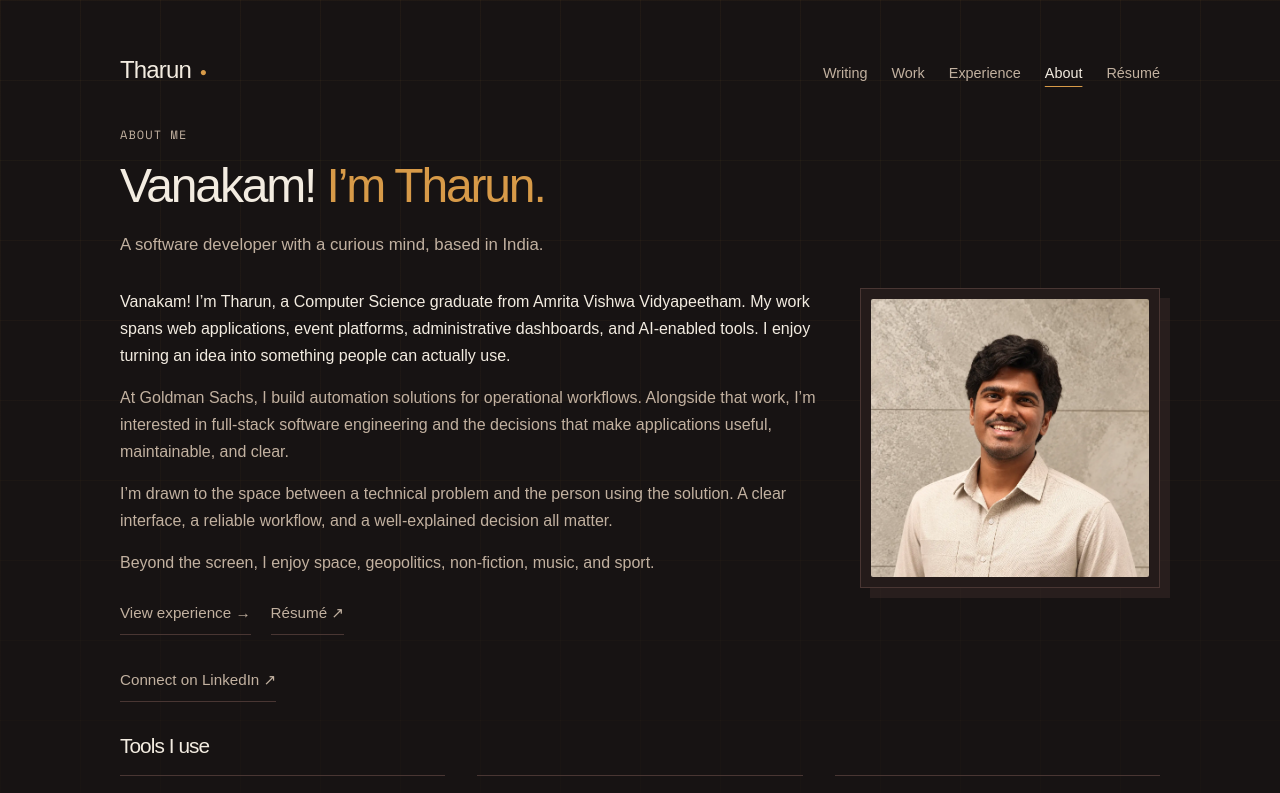
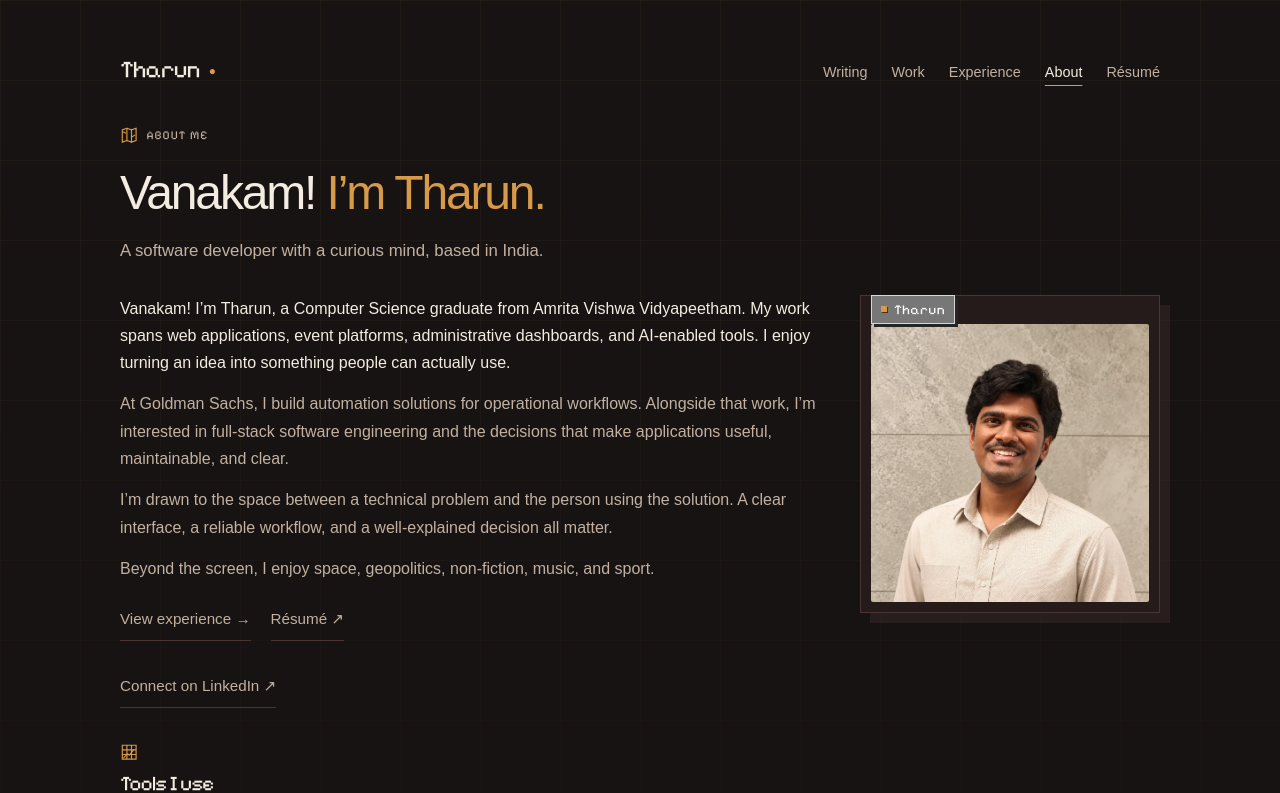
Before and after one commit to TharunKumarrA/Portfolio-v3, a Next.js app: page /about in a window 1280 px wide. Shown: the top 793 px of the page. Built offline with nearby package versions, Linux system fonts and the light colour scheme; no server answers; a web font is replaced by a local one.

Commit message:
Add quiet Minecraft portfolio accents

```diff
--- a/src/app/about/page.js
+++ b/src/app/about/page.js
@@ -2,6 +2,8 @@ import Image from "next/image";
 import Link from "next/link";
 import { Container } from "@/components/layout/Container";
 import { SectionHeading } from "@/components/ui/SectionHeading";
+import { MinecraftAccent } from "@/components/ui/MinecraftAccent";
+import { PlayerNameplate } from "@/components/ui/PlayerNameplate";
 import { profile } from "@/content/profile";
 import { pageMetadata } from "@/lib/site";
 export const metadata = pageMetadata(
@@ -13,7 +15,7 @@ export default function About() {
   return (
     <Container className="about-refined">
       <div className="page-intro">
-        <p className="eyebrow">About me</p>
+        <p className="eyebrow eyebrow-with-accent"><MinecraftAccent icon="map" decorative />About me</p>
         <h1>Vanakam! <span className="accent">I’m Tharun.</span></h1>
         <p className="lead">A software developer with a curious mind, based in India.</p>
       </div>
@@ -36,6 +38,7 @@ export default function About() {
           </a>
         </div>
         <div className="portrait-frame">
+        <PlayerNameplate displayName="Tharun" />
         <Image
           className="about-photo"
           src="/images/tharun.webp"
@@ -50,6 +53,7 @@ export default function About() {
         <SectionHeading
           title="Tools I use"
           id="skills-heading"
+          icon="crafting"
         />
         <div className="skills-grid">
           {profile.skills.map((s) => (
@@ -68,6 +72,7 @@ export default function About() {
         <SectionHeading
           title="Education"
           id="education-heading"
+          icon="book"
         />
         {profile.education.map((e) => (
           <div className="education-row" key={e.school}>
@@ -83,6 +88,7 @@ export default function About() {
         <SectionHeading
           title="Outside work"
           id="interests-heading"
+          icon="compass"
         />
         <ul className="interests-list">
           {profile.interests.map((i) => (
--- a/src/app/experience/page.js
+++ b/src/app/experience/page.js
@@ -2,6 +2,7 @@ import { Container } from "@/components/layout/Container";
 import { ExperienceList } from "@/features/experience/ExperienceList";
 import { experiences } from "@/content/experiences";
 import { pageMetadata } from "@/lib/site";
+import { MinecraftAccent } from "@/components/ui/MinecraftAccent";
 export const metadata = pageMetadata(
   "Experience",
   "Professional development, practical automation, and technical leadership.",
@@ -11,6 +12,7 @@ export default function Experience() {
   return (
     <Container>
       <div className="page-intro">
+        <p className="eyebrow eyebrow-with-accent"><MinecraftAccent icon="compass" decorative />Experience</p>
         <h1>My <span className="accent">experience.</span></h1>
         <p className="lead">
           From full-stack development and festival platforms to improving
--- a/src/app/globals.css
+++ b/src/app/globals.css
@@ -82,6 +82,38 @@ img {
   letter-spacing: 0.09em;
   text-transform: uppercase;
   color: var(--muted);
+}
+.pixel-label,
+.eyebrow-with-accent,
+.section-heading-icon + h2,
+.directory-columns h2 {
+  font-family: var(--font-pixelify), var(--font-space-mono), monospace;
+}
+.eyebrow-with-accent {
+  display: inline-flex;
+  align-items: center;
+  gap: 0.5rem;
+}
+.minecraft-accent {
+  display: inline-grid;
+  place-items: center;
+  width: 1.15rem;
+  height: 1.15rem;
+  flex: 0 0 auto;
+  color: var(--accent);
+  vertical-align: -0.16em;
+  transition: transform 140ms steps(2, end), filter 140ms steps(2, end);
+}
+.minecraft-accent svg {
+  display: block;
+  width: 100%;
+  height: 100%;
+}
+a:hover .minecraft-accent,
+a:focus-visible .minecraft-accent,
+.section-heading:hover .section-heading-icon {
+  transform: translate(2px, -2px);
+  filter: drop-shadow(2px 2px 0 var(--line));
 }
 .text-link {
   display: inline-flex;
@@ -188,6 +220,11 @@ img {
 .nav-list a:hover,
 .nav-list a[aria-current] {
   color: var(--ink);
+}
+.nav-list a:hover,
+.nav-list a:focus-visible {
+  font-family: var(--font-pixelify), var(--font-space-mono), monospace;
+  text-shadow: 1px 1px 0 var(--line);
 }
 .nav-list a[aria-current] {
   text-decoration: underline;
@@ -310,6 +347,9 @@ img {
 .section-heading h2 {
   font-size: clamp(1.8rem, 3.5vw, 2.7rem);
   margin-top: 0.9rem;
+}
+.section-heading-icon {
+  margin-bottom: 0.65rem;
 }
 .selected-projects {
   display: grid;
@@ -1062,6 +1102,7 @@ img {
 .directory-header h1 {
   font-size: 1.5rem;
   letter-spacing: -.035em;
+  font-family: var(--font-pixelify), var(--font-space-mono), monospace;
 }
 .directory-accent {
   color: var(--accent);
@@ -1130,7 +1171,7 @@ body::before {
   mask-image: linear-gradient(to bottom, #000, rgba(0,0,0,.3));
 }
 .container-shell { max-width: 1040px; }
-.directory-name { font-size: 1.5rem; letter-spacing: -.035em; line-height: 1.2; }
+.directory-name { font-family: var(--font-pixelify), var(--font-space-mono), monospace; font-size: 1.5rem; letter-spacing: -.035em; line-height: 1.2; }
 .directory-header .nav-list { gap: 1.5rem; }
 .directory-header .nav-list a { padding: 0; color: var(--muted); }
 .directory-header .nav-list a:hover { color: var(--accent); }
@@ -1190,6 +1231,7 @@ a:hover { color: var(--accent); }
 .directory-columns { gap: 3rem; padding-top: 2rem; border-top: 1px solid var(--line); }
 .directory-columns section + section { padding-left: 3rem; border-left: 1px solid var(--line); }
 .directory-columns h2 { font-size: 1.5rem; }
+.directory-columns h2 .minecraft-accent { margin-right: 0.45rem; }
 .directory-list li + li { padding-top: 1.3rem; margin-top: 1.3rem; border-top: 1px solid rgba(215,154,72,.12); }
 .writing-years { display: flex; flex-wrap: wrap; gap: 1.5rem; margin-bottom: 2rem; }
 .writing-years a { font-family: var(--font-space-mono), monospace; font-size: .9rem; border-bottom: 1px solid var(--line); padding-block: .5rem; }
@@ -1236,8 +1278,32 @@ a:hover { color: var(--accent); }
 .about-refined .skill-group h3 { color: var(--ink); font-size: 1.05rem; margin-bottom: .5rem; }
 .about-refined .education-row { padding-block: 1rem; }
 .about-refined .education-row h3 { font-size: 1.1rem; }
-.portrait-frame { position: relative; padding: 10px; border: 1px solid var(--line); background: var(--surface); box-shadow: 10px 10px 0 rgba(73,54,51,.35); overflow: hidden; }
+.portrait-frame { position: relative; padding: 10px; padding-top: 28px; border: 1px solid var(--line); background: var(--surface); box-shadow: 10px 10px 0 rgba(73,54,51,.35); overflow: visible; }
 .portrait-frame .about-photo { display: block; width: 100%; max-width: none; filter: none; }
+.player-nameplate {
+  position: absolute;
+  z-index: 1;
+  top: -1px;
+  left: 10px;
+  display: inline-flex;
+  align-items: center;
+  gap: 0.45rem;
+  min-height: 25px;
+  padding: 0.15rem 0.55rem;
+  border: 1px solid #d7d7d7;
+  background: #777;
+  color: #fff;
+  font-family: var(--font-pixelify), var(--font-space-mono), monospace;
+  font-size: 0.85rem;
+  letter-spacing: 0.04em;
+  box-shadow: 3px 3px 0 #252525;
+}
+.player-status {
+  width: 6px;
+  height: 6px;
+  background: var(--accent);
+  box-shadow: 1px 1px 0 #4c3217;
+}
 .resume-simple { max-width: 850px; }
 .resume-simple .page-intro { padding-block: 3rem 2rem; }
 .resume-simple .page-intro h1 { font-size: 2.5rem; }
--- a/src/app/layout.js
+++ b/src/app/layout.js
@@ -17,6 +17,14 @@ const rubik = localFont({
     { path: "../../public/fonts/rubik-bold.woff2", weight: "700" },
   ],
   variable: "--font-rubik",
+  display: "swap",
+});
+const pixel = localFont({
+  src: [
+    { path: "../../public/fonts/pixelify-sans-regular.ttf", weight: "400" },
+    { path: "../../public/fonts/pixelify-sans-semibold.ttf", weight: "600" },
+  ],
+  variable: "--font-pixelify",
   display: "swap",
 });
 const origin = getSiteOrigin();
@@ -42,7 +50,7 @@ export const viewport = { themeColor: "#171313" };
 export default function RootLayout({ children }) {
   return (
     <html lang="en">
-      <body className={`${mono.variable} ${rubik.variable} font-body`}>
+      <body className={`${mono.variable} ${rubik.variable} ${pixel.variable} font-body`}>
         <a className="skip-link" href="#main">
           Skip to content
         </a>
--- a/src/app/writing/page.js
+++ b/src/app/writing/page.js
@@ -3,10 +3,11 @@ import { Container } from '@/components/layout/Container';
 import { PostList } from '@/features/blog/PostList';
 import { getPublishedPosts } from '@/features/blog/posts';
 import { getSiteOrigin, pageMetadata } from '@/lib/site';
+import { MinecraftAccent } from '@/components/ui/MinecraftAccent';
 export const metadata = pageMetadata('Writing', 'Essays and notes on software, systems, and things I’m trying to understand.', '/writing');
 export default async function WritingPage() {
   const posts = await getPublishedPosts();
-  return <Container><header className="page-intro"><p className="eyebrow">Essays & notes</p><h1>Writing<span className="accent">, and life.</span></h1><p className="lead">Software, systems, and things I’m trying to understand. A growing archive of ideas, without a fixed category.</p>
+  return <Container><header className="page-intro"><p className="eyebrow eyebrow-with-accent"><MinecraftAccent icon="book" decorative />Essays & notes</p><h1>Writing<span className="accent">, and life.</span></h1><p className="lead">Software, systems, and things I’m trying to understand. A growing archive of ideas, without a fixed category.</p>
     {getSiteOrigin() && <Link className="text-link" href="/rss.xml">Subscribe via RSS</Link>}
   </header><PostList posts={posts} /></Container>;
 }
--- /dev/null
+++ b/src/components/ui/MinecraftAccent.jsx
@@ -0,0 +1,42 @@
+const iconPaths = {
+  compass: (
+    <>
+      <path d="M12 2v3M12 19v3M2 12h3M19 12h3" />
+      <path d="m15.5 8.5-2.1 4.8-4.8 2.1 2.1-4.8 4.8-2.1Z" />
+      <path d="M5 5h2v2H5zM17 5h2v2h-2zM5 17h2v2H5zM17 17h2v2h-2z" />
+    </>
+  ),
+  book: (
+    <>
+      <path d="M3 5.5c3.2-1.2 5.6-.7 9 1.1v12.3c-3.4-1.8-5.8-2.3-9-1.1V5.5Z" />
+      <path d="M21 5.5c-3.2-1.2-5.6-.7-9 1.1v12.3c3.4-1.8 5.8-2.3 9-1.1V5.5Z" />
+      <path d="M6 9h3M15 9h3" />
+    </>
+  ),
+  map: (
+    <>
+      <path d="m3 5 6-2 6 2 6-2v16l-6 2-6-2-6 2V5Z" />
+      <path d="M9 3v16M15 5v16" />
+      <path d="m5 8 2 1m9 5 3-2" />
+    </>
+  ),
+  crafting: (
+    <>
+      <path d="M3 3h18v18H3zM9 3v18M15 3v18M3 9h18M3 15h18" />
+      <path d="m5 19 5-5 2 2 6-7" />
+    </>
+  ),
+};
+
+/** A small, original pixel-line accent for page-level labels and links. */
+export function MinecraftAccent({ icon = "compass", label, decorative = false, className = "" }) {
+  const accessible = decorative || !label ? { "aria-hidden": true } : { role: "img", "aria-label": label };
+
+  return (
+    <span className={`minecraft-accent ${className}`.trim()} {...accessible}>
+      <svg viewBox="0 0 24 24" fill="none" stroke="currentColor" strokeWidth="1.5" strokeLinecap="square" strokeLinejoin="miter">
+        {iconPaths[icon] || iconPaths.compass}
+      </svg>
+    </span>
+  );
+}
--- /dev/null
+++ b/src/components/ui/PlayerNameplate.jsx
@@ -0,0 +1,9 @@
+/** A compact player-card-inspired label; it intentionally contains no game stats. */
+export function PlayerNameplate({ displayName, status = true }) {
+  return (
+    <div className="player-nameplate">
+      {status && <span className="player-status" aria-label="Available" />}
+      <span>{displayName}</span>
+    </div>
+  );
+}
--- a/src/components/ui/SectionHeading.jsx
+++ b/src/components/ui/SectionHeading.jsx
@@ -1,8 +1,11 @@
-export function SectionHeading({ number, title, children, id }) {
+import { MinecraftAccent } from "./MinecraftAccent";
+
+export function SectionHeading({ number, title, children, id, icon }) {
   return (
     <div className="section-heading">
       <div>
         {number && <p className="eyebrow">{number}</p>}
+        {icon && <MinecraftAccent icon={icon} decorative className="section-heading-icon" />}
         <h2 id={id}>{title}</h2>
       </div>
       {children}
```
Also changed, not shown: src/app/page.js (+4 -3 lines), src/app/projects/page.js (+4 -3 lines), public/fonts/pixelify-sans-regular.ttf (added), public/fonts/pixelify-sans-semibold.ttf (added).
